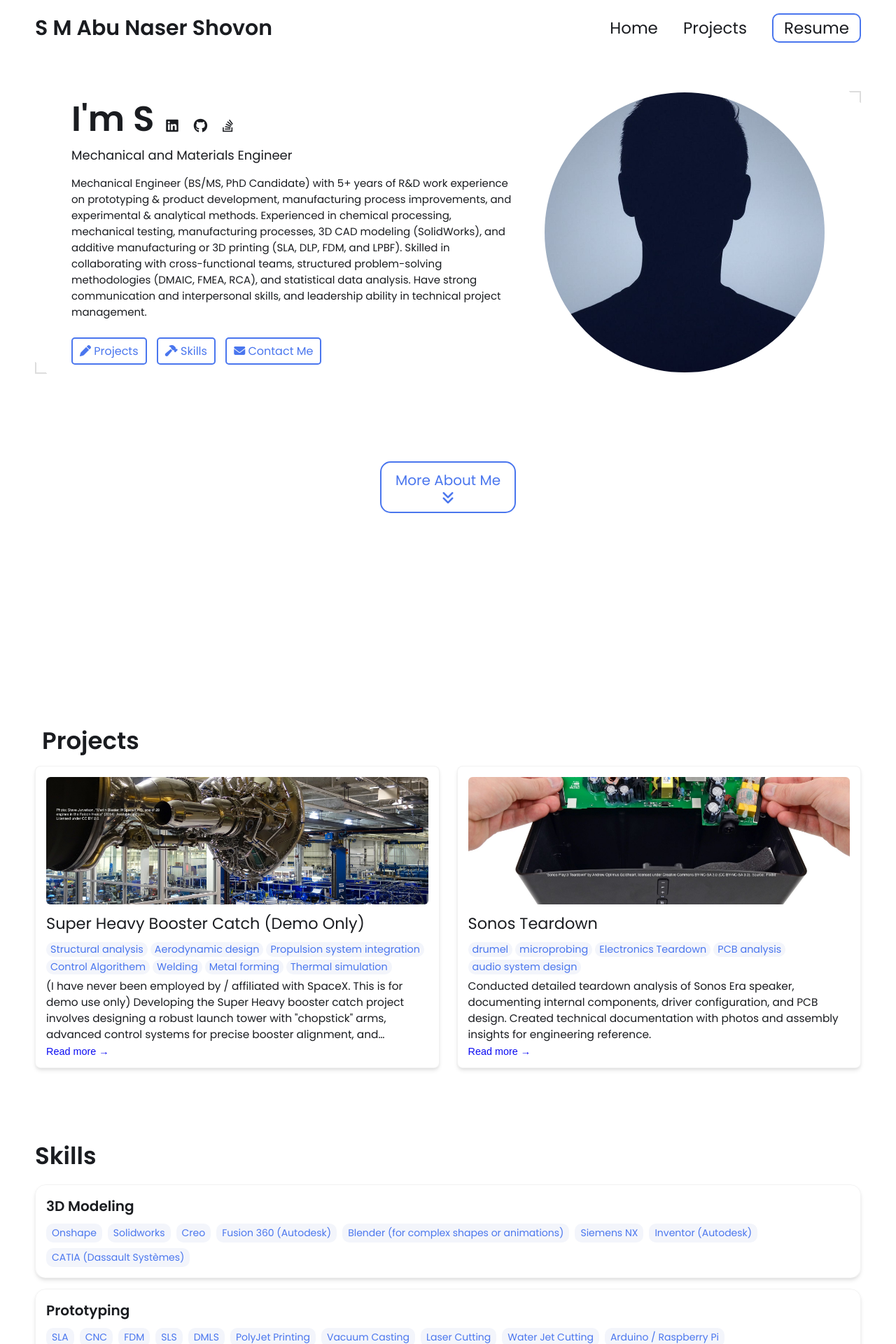
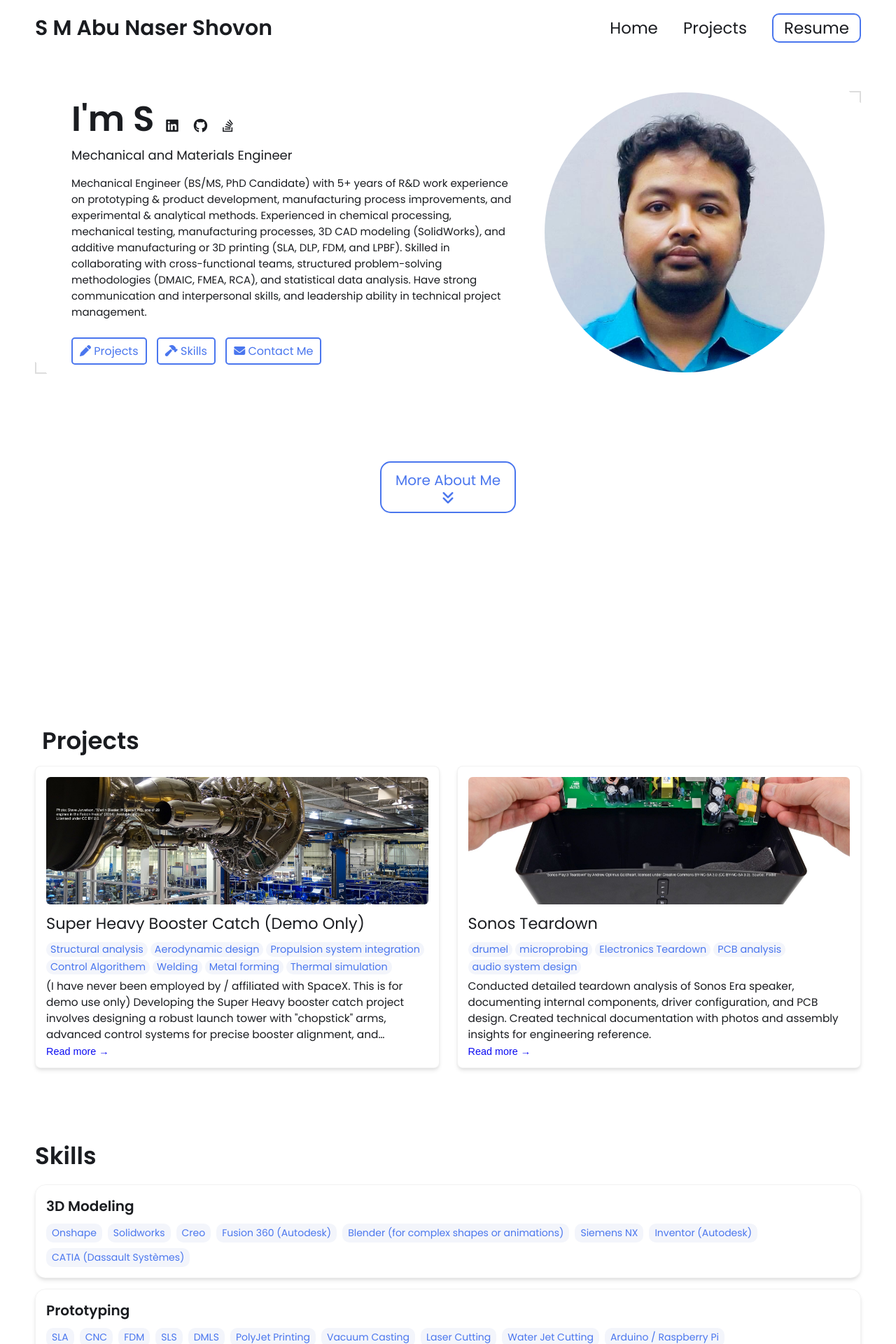
Before and after one commit to smanshovon/smshovon.github.io, a Jekyll site: the page built from index.html, in a window 1280 px wide. Shown: the top 1920 px of the page at 70% size. Built offline with Jekyll 4.4.1, drawn with Linux system fonts in a browser that asks for light colours.

Commit message:
Update _config.yml

```diff
--- a/_config.yml
+++ b/_config.yml
@@ -19,7 +19,7 @@ description: >- # dont remove this line. this will ignore all new lines until th
   Experienced in chemical processing, mechanical testing, manufacturing processes, 3D CAD modeling (SolidWorks), and additive manufacturing or 3D printing (SLA, DLP, FDM, and LPBF). Skilled in collaborating with cross-functional teams, structured problem-solving methodologies (DMAIC, FMEA, RCA), and statistical data analysis. Have strong communication and interpersonal skills, and leadership ability in technical project management.
 
 # Place your profile image in /assets/images/profile-image/folder and edit the file name
-profile_image: ./assets/images/profile-image/avatar.jpeg
+profile_image: ./assets/images/profile-image/Shovon.jpeg
 
 
 # Link your resume
```
